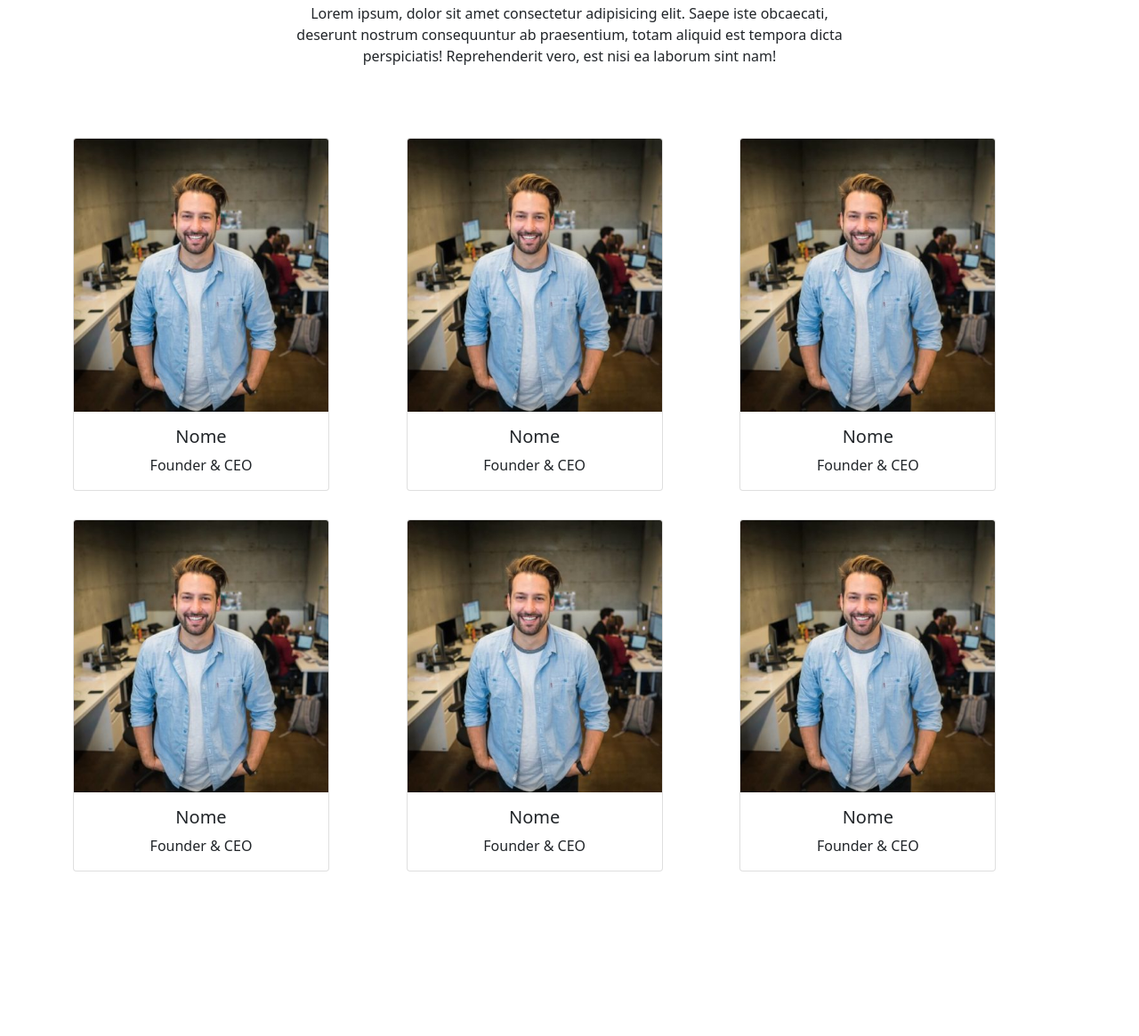
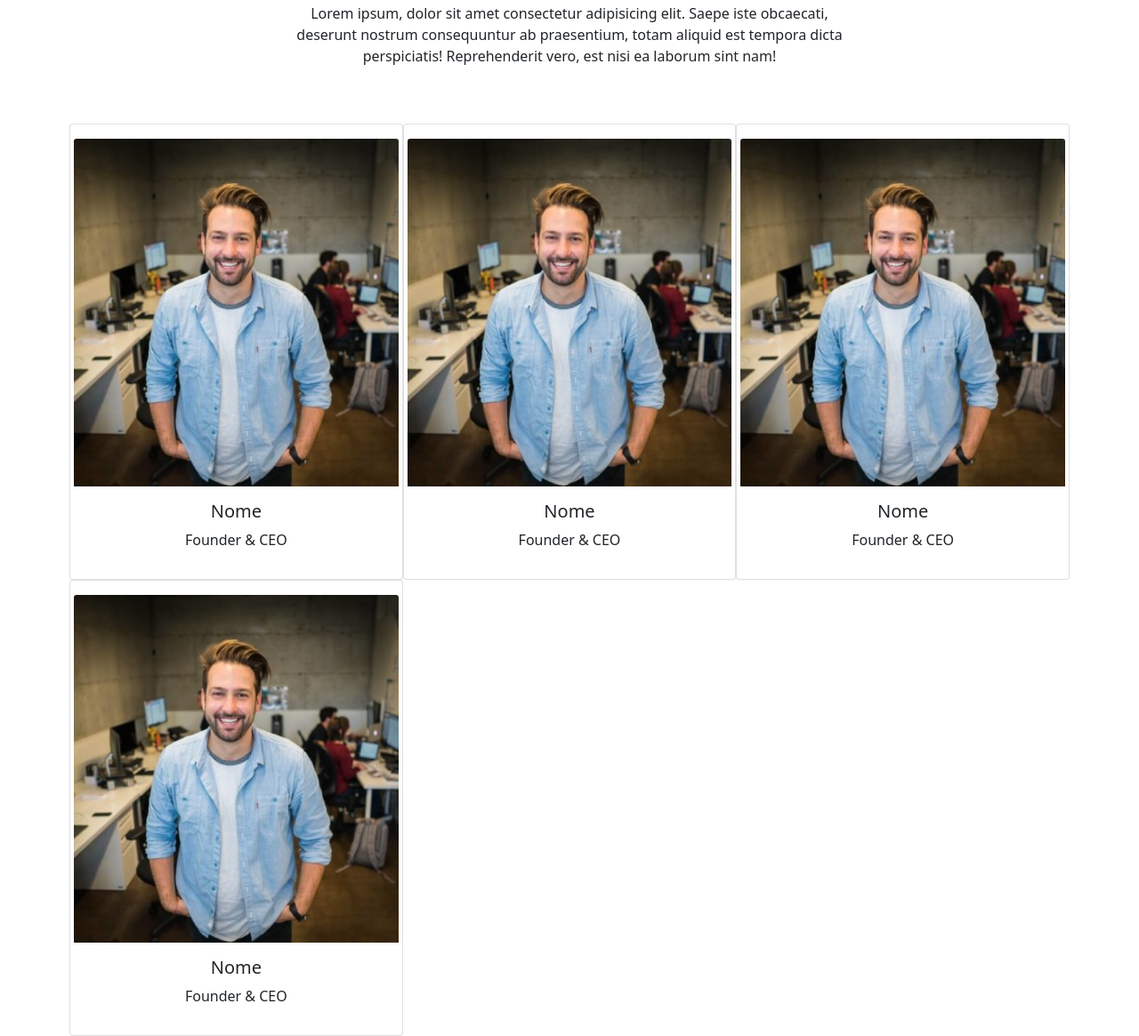
Before and after one commit to marcocareddu/js-our-team, a plain HTML site: page index.html in a window 1280 px wide. Shown: the part 101-1266 px from the top of the page at 89% size. Before the commit the page ends 1097 px from the top, so only its background shows below. Drawn offline with nearby package versions, Linux system fonts and the light colour scheme.

Commit message:
HTML - Mokup test

```diff
--- a/index.html
+++ b/index.html
@@ -35,66 +35,40 @@
             <div class="row gx-2">
 
                 <!-- Mokup -->
-                <div class="col col-4 py-3 text-center">
-                    <div class="card" style="width: 18rem;">
+
+                <div class="card col col-4 py-3 text-center">
                     <img src="./img/wayne-barnett-founder-ceo.jpg" class="card-img-top" alt="...">
                     <div class="card-body">
                         <h5 class="card-title">Nome</h5>
                         <p class="card-text">Founder & CEO</p>
                     </div>
                 </div>
-                </div>
 
-                <div class="col col-4 py-3 text-center">
-                    <div class="card" style="width: 18rem;">
+                <div class="card col col-4 py-3 text-center">
                     <img src="./img/wayne-barnett-founder-ceo.jpg" class="card-img-top" alt="...">
                     <div class="card-body">
                         <h5 class="card-title">Nome</h5>
                         <p class="card-text">Founder & CEO</p>
                     </div>
                 </div>
-                </div>
 
-                <div class="col col-4 py-3 text-center">
-                    <div class="card" style="width: 18rem;">
+                <div class="card col col-4 py-3 text-center">
                     <img src="./img/wayne-barnett-founder-ceo.jpg" class="card-img-top" alt="...">
                     <div class="card-body">
                         <h5 class="card-title">Nome</h5>
                         <p class="card-text">Founder & CEO</p>
                     </div>
                 </div>
-                </div>
 
-                <div class="col col-4 py-3 text-center">
-                    <div class="card" style="width: 18rem;">
+                <div class="card col col-4 py-3 text-center">
                     <img src="./img/wayne-barnett-founder-ceo.jpg" class="card-img-top" alt="...">
                     <div class="card-body">
                         <h5 class="card-title">Nome</h5>
                         <p class="card-text">Founder & CEO</p>
                     </div>
                 </div>
+
             </div>
-
-                <div class="col col-4 py-3 text-center">
-                    <div class="card" style="width: 18rem;">
-                        <img src="./img/wayne-barnett-founder-ceo.jpg" class="card-img-top" alt="...">
-                        <div class="card-body">
-                            <h5 class="card-title">Nome</h5>
-                            <p class="card-text">Founder & CEO</p>
-                        </div>
-                    </div>
-                </div>
-
-                <div class="col col-4 py-3 text-center">
-                    <div class="card" style="width: 18rem;">
-                        <img src="./img/wayne-barnett-founder-ceo.jpg" class="card-img-top" alt="...">
-                        <div class="card-body">
-                            <h5 class="card-title">Nome</h5>
-                            <p class="card-text">Founder & CEO</p>
-                        </div>
-                    </div>
-                </div>
-
         </div>
 
         </div>
```
Lines whose indentation alone changed are shown as unchanged.
